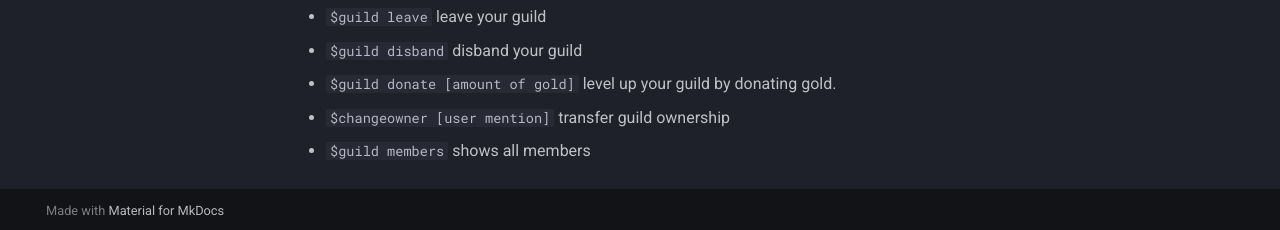
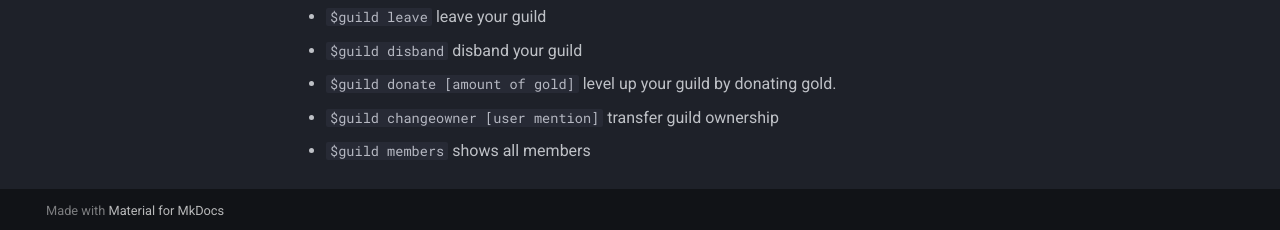
Before and after one commit to isekaidbot/Isekaid-docs, an MkDocs documentation site: the page built from docs/party.md, in a window 1280 px wide and 1080 px high. Shown: the part 847-1077 px from the top of the window. Built offline with MkDocs 1.6.1 and Material for MkDocs 9.7.7, drawn with Linux system fonts in a browser that asks for light colours.

Commit message:
Update party.md

```diff
--- a/docs/party.md
+++ b/docs/party.md
@@ -22,5 +22,5 @@ Guilds are an organized group players can join to obtain certain bonuses, as you
 * `$guild leave` leave your guild
 * `$guild disband` disband your guild
 * `$guild donate [amount of gold]` level up your guild by donating gold.
-* `$changeowner [user mention]` transfer guild ownership
+* `$guild changeowner [user mention]` transfer guild ownership
 * `$guild members` shows all members
```
